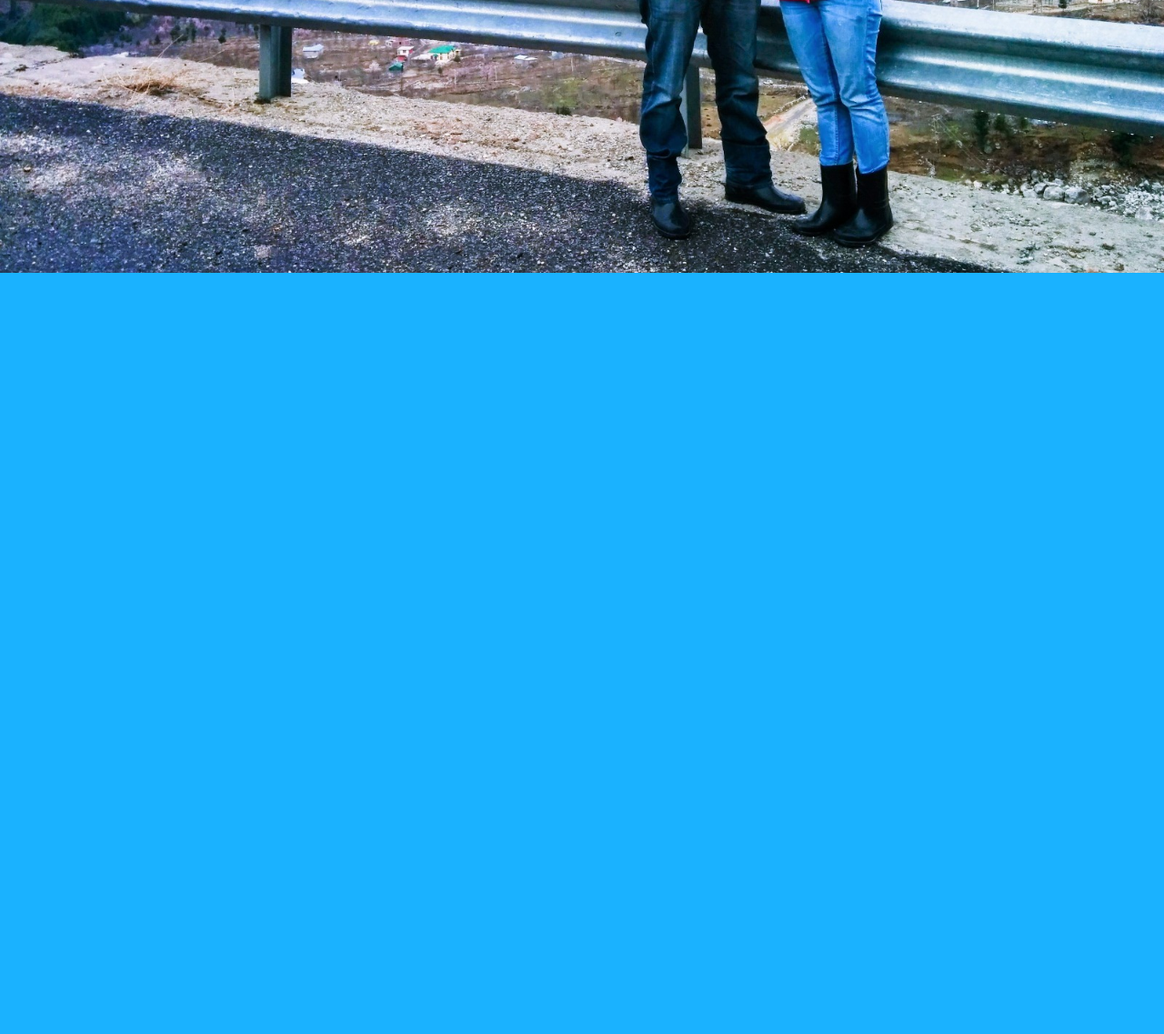
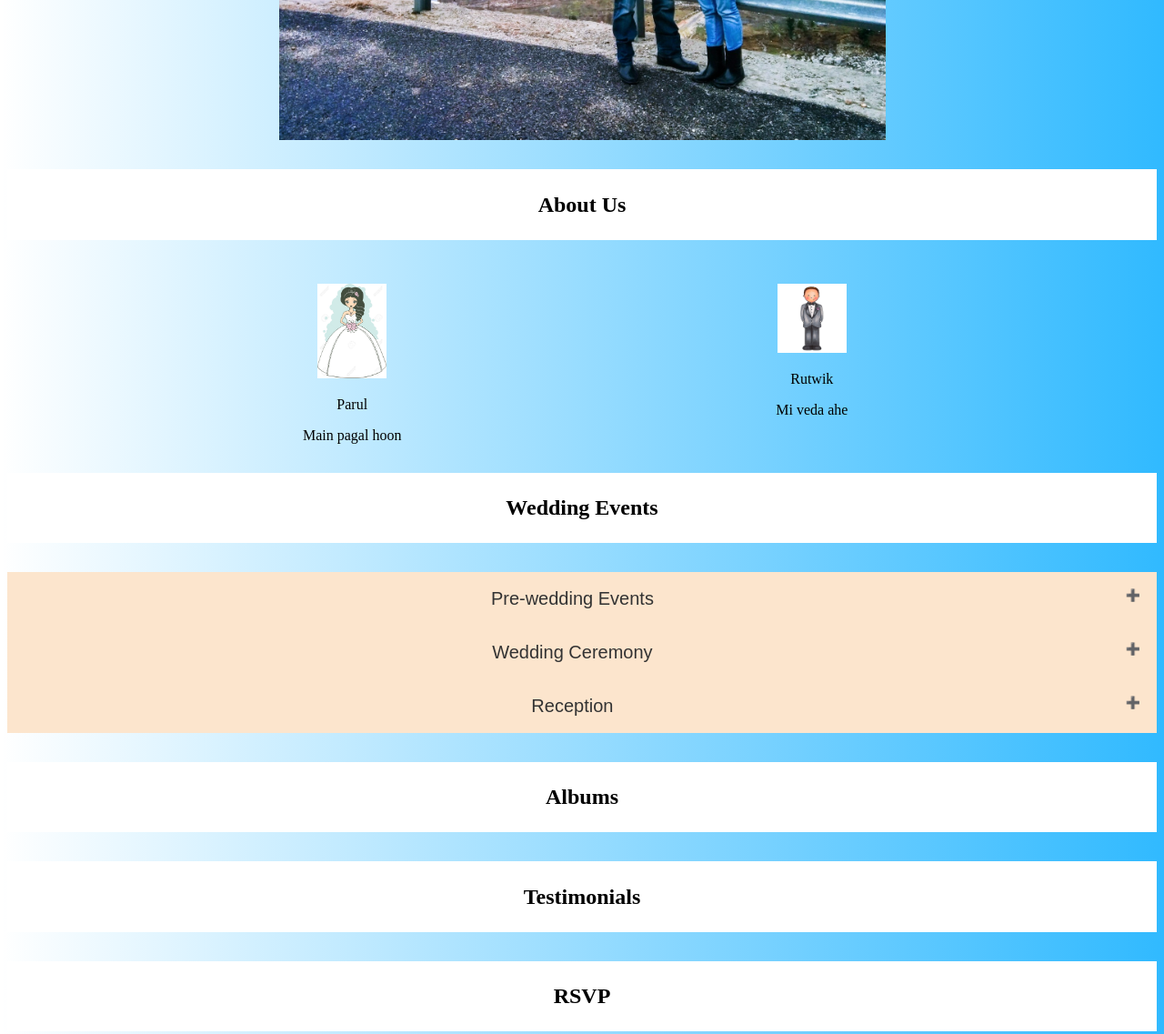
Before and after one commit to juthikashetye/Wedding-website, a plain HTML site: page RuPawedding/home.html in a window 1280 px wide. Shown: the part 500-1637 px from the top of the page at 91% size. Before the commit the page ends 800 px from the top, so only its background shows below. Drawn offline with Linux system fonts and the light colour scheme.

Commit message:
Single-page website first version
To-Do: Sidenav overlay animation, colors

```diff
--- a/RuPawedding/css/rutwikparul.css
+++ b/RuPawedding/css/rutwikparul.css
@@ -1,26 +1,14 @@
-.homebody{
-	background-image: url("../Images/coverpic2.jpg");
-	background-repeat:no-repeat;
-    background-size:cover;
-	background-color: rgb(26, 178, 255);
-	background-attachment: fixed;
-    background-position: center;
-	color: #FFFFFF;
-	text-align:center;
-}
 
 body {
 	text-align:center;
 	background-color: rgb(26, 178, 255); /* For browsers that do not support gradients */
-	background: -webkit-linear-gradient(left, rgba(26,178,255,0.2), rgba(26,178,255,1)); /* For Safari 5.1 to 6.0 */
-    background: -o-linear-gradient(right, rgba(26,178,255,0.2), rgba(26,178,255,1)); /* For Opera 11.1 to 12.0 */
-    background: -moz-linear-gradient(right, rgba(26,178,255,0.2), rgba(26,178,255,1)); /* For Firefox 3.6 to 15 */
-    background: linear-gradient(to right, rgba(26,178,255,0.2), rgba(26,178,255,1)); /* Standard syntax (must be last) */
+	background: -webkit-linear-gradient(left, rgba(26,178,255,0), rgba(26,178,255,0.9)); /* For Safari 5.1 to 6.0 */
+	background: -o-linear-gradient(right, rgba(26,178,255,0), rgba(26,178,255,0.9)); /* For Opera 11.1 to 12.0 */
+	background: -moz-linear-gradient(right, rgba(26,178,255,0), rgba(26,178,255,0.9)); /* For Firefox 3.6 to 15 */
+	background: linear-gradient(to right, rgba(26,178,255,0), rgba(26,178,255,0.9)); /* Standard syntax (must be last) */
 }
 
 header {
-	margin-top:10%;
-	margin-left:-30%;
 	color: #000000;
 	text-align: center;
 
@@ -28,6 +16,45 @@ header {
 
 footer {
 	text-align: center;
+}
+
+h4 {
+	background-color:#FFFFFF;
+	color: #000000;
+	font-size:150%;
+	padding:2%;
+}
+
+.fixed-bg {
+    background-image: url("../Images/coverpic2.jpg");
+    min-height: 500px;
+	width:100%;
+    background-attachment: fixed;
+    background-position: center;
+    background-repeat: no-repeat;
+    background-size: contain;
+}
+
+figure {
+	display: inline-block;
+	width:20%;
+
+}
+
+.leftimage{
+	float:left;
+	margin-left:20%;
+	margin-right:1%;
+}
+
+.rightimage{
+	float:right;
+	margin-left:1%;
+	margin-right:20%;
+}
+
+#weddingevents {
+	clear:both
 }
 
 .dropdown {
@@ -38,7 +65,7 @@ footer {
 .dropdown-content {
     display: none;
     position: relative;
-    background-color: rgba(0,0,255,0.4);
+    background-color: rgba(0,0,0,0.5);
     min-width: 160px;
     overflow: auto;
     box-shadow: 0px 8px 16px 0px rgba(0,0,0,0.2);
@@ -54,7 +81,7 @@ footer {
 
 .dropdown a:hover {
 
-	background-color: rgba(0,0,255,0.6);
+	background-color: rgba(0,0,0,0.8);
 	color:rgb(255,255,0);
 }
 
@@ -82,7 +109,7 @@ footer {
 	margin-left:33%;*/
 	position:fixed;
 	top:3%;
-	left:3%;
+	left:2%;
 
 	/*The code below removes default browser styling.*/
 	-webkit-margin-before: 0;
@@ -100,7 +127,7 @@ footer {
 }
 
 button.accordion {
-    background-color: rgb(255, 238, 204);
+    background-color: #fce5cd;
     color: rgb(51, 51, 51);
     cursor: pointer;
     padding: 18px;
@@ -108,7 +135,7 @@ button.accordion {
     border: none;
     text-align: center;
     outline: none;
-    font-size: 200%;
+    font-size: 125%;
     transition: 0.4s;
 }
 
--- a/RuPawedding/home.html
+++ b/RuPawedding/home.html
@@ -8,7 +8,7 @@
 	<!--For forcing browsers to tell the actual device width of the user-->
 	<meta name = "viewport" content= "width=device-width">
 </head>
-<body class="homebody">
+<body>
 
 <section class="home">
 <header>
@@ -20,7 +20,7 @@
 </header>
 
 </section>
-	<div class="homecontainer" onclick="myFunction(this)">
+	<div class="container" onclick="myFunction(this)">
 	<div class="bar1"></div>
 	<div class="bar2"></div>
 	<div class="bar3"></div>
@@ -29,12 +29,12 @@
 
   <div id="myDropdown" class="dropdown-content">
 		<a href = "home.html"> Home </a>
-		<a href = "aboutus.html"> About Us </a>
-		<a href = "weddingevents.html"> Wedding Events </a>
-		<a href = "albums.html"> Albums </a>
-		<a href = "testimonials.html"> Testimonials </a>
-		<a href = "rsvp.html"> RSVP </a>
-		<a href = "contacts.html"> Contacts </a>
+		<a href = "#aboutus"> About Us </a>
+		<a href = "#weddingevents"> Wedding Events </a>
+		<a href = "#albums"> Albums </a>
+		<a href = "#testimonials"> Testimonials </a>
+		<a href = "#rsvp"> RSVP </a>
+		<a href = "#contacts"> Contacts </a>
   </div>
 </div>
 </div>
@@ -48,7 +48,7 @@ function myFunction() {
 
 // Close the dropdown if the user clicks outside of it
 window.onclick = function(event) {
-  if (!event.target.matches('.homecontainer')) {
+  if (!event.target.matches('.container')) {
 
     var dropdowns = document.getElementsByClassName("dropdown-content");
     var i;
@@ -62,7 +62,70 @@ window.onclick = function(event) {
 }
 </script>
 
+<div class="fixed-bg"></div>
+
+<!--<img src="Images/coverpic2.jpg" width= "100%" alt="coverpic"/>-->
+
+<h4 id="aboutus"> About Us </h4>
+
+<figure class="leftimage">
+
+<img  src ="Images/bride.jpg" width = "30%" alt = "bridepic"/>
+<figcaption>
+<p>Parul</p>
+<p>Main pagal hoon</p>
+</figcaption>
+
+</figure>
+
+<figure class="rightimage">
+
+<img src ="Images/groom.jpg" width = "30%" alt = "groompic"/>
+<figcaption>
+<p>Rutwik</p>
+<p>Mi veda ahe </p>
+</figcaption>
+
+</figure>
+
+<h4 id="weddingevents"> Wedding Events </h4>
+
+<button class="accordion">Pre-wedding Events</button>
+	<div class="panel">
+		<p>Some text goes here</p>
+	</div>
+
+<button class="accordion">Wedding Ceremony</button>
+	<div class="panel">
+		<p>Some text goes here</p>
+	</div>
+
+<button class="accordion">Reception</button>
+	<div class="panel">
+		<p>Some text goes here</p>
+	</div>
 
 
+<script>
+var acc = document.getElementsByClassName("accordion");
+var i;
+
+for (i = 0; i < acc.length; i++) {
+    acc[i].onclick = function(){
+        this.classList.toggle("active");
+        this.nextElementSibling.classList.toggle("show");
+  }
+}
+</script>
+
+<h4 id="albums"> Albums </h4>
+<h4 id="testimonials"> Testimonials </h4>
+<h4 id="rsvp"> RSVP </h4>
+
+<section class = "right">
+
+<iframe src="https://docs.google.com/forms/d/1L7SwgCEMK8G3cf10c2WRqbEApSEk_j9C94cGX38bYl0/viewform?embedded=true" width="760" height="500" frameborder="0" marginheight="0" marginwidth="0">Loading...</iframe>
+
+<h4 id="contacts"> Contacts </h4>
 </body>
 </html>
```
Also changed, not shown: RuPawedding/Images/bride.jpg (added), RuPawedding/Images/groom.jpg (added).
